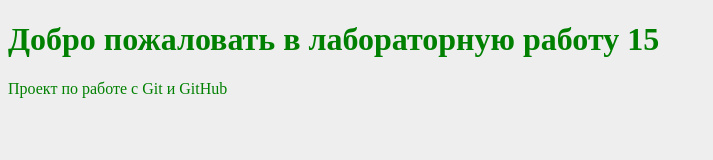
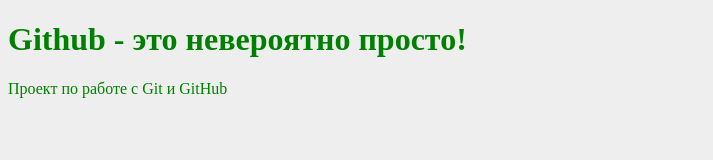
Before and after one commit to architekx/lab15, a plain HTML site: page index.html in a window 1280 px wide. Shown: the whole page, without its empty margins (0-713 px from the left). Drawn offline with Linux system fonts and the light colour scheme.

Commit message:
Update header text in index.html
Изменение заголовка

```diff
--- a/index.html
+++ b/index.html
@@ -8,7 +8,7 @@
 </head>
 
 <body>
-    <h1>Добро пожаловать в лабораторную работу 15</h1>
+    <h1>Github - это невероятно просто!</h1>
     <p>Проект по работе с Git и GitHub</p>
 </body>
 
```
